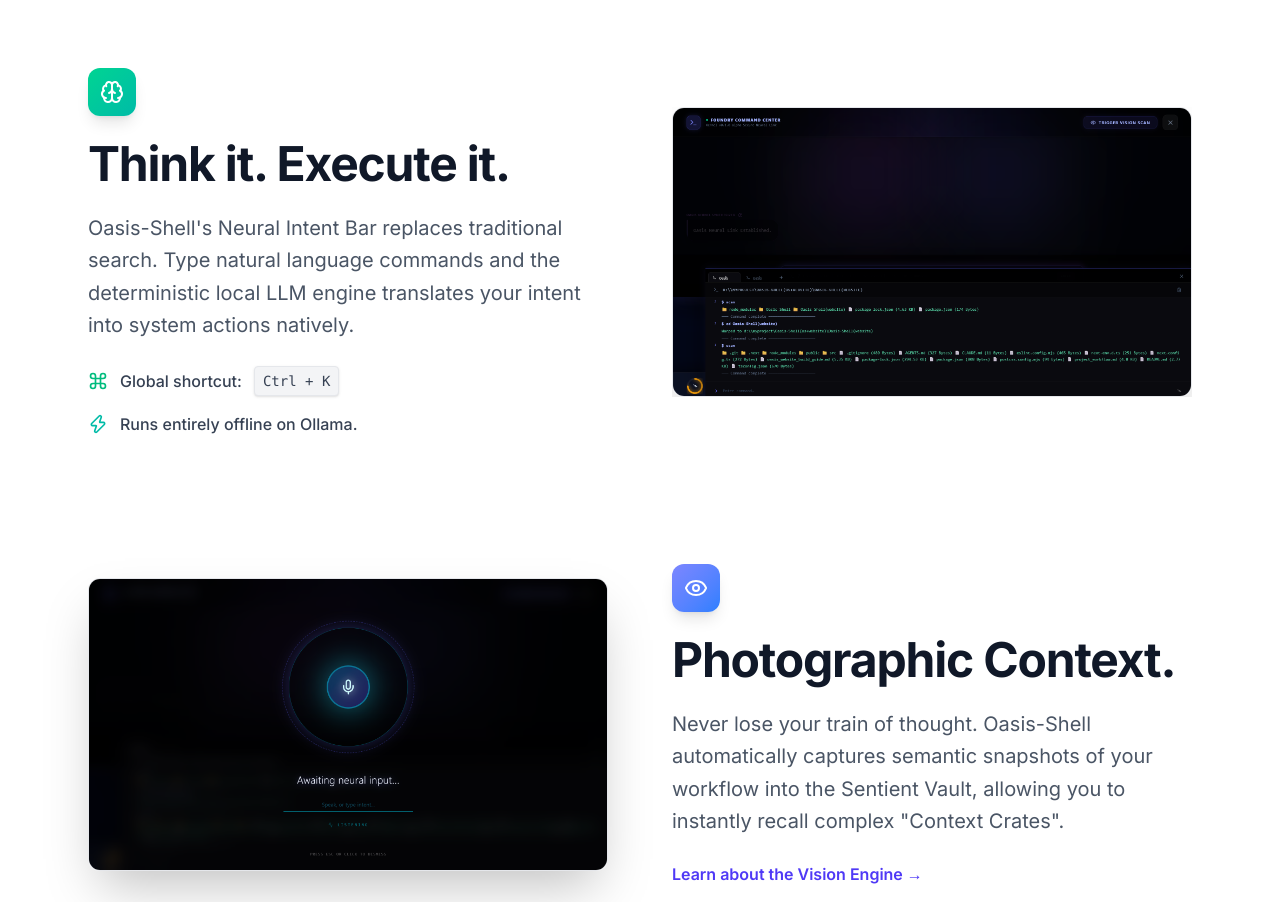
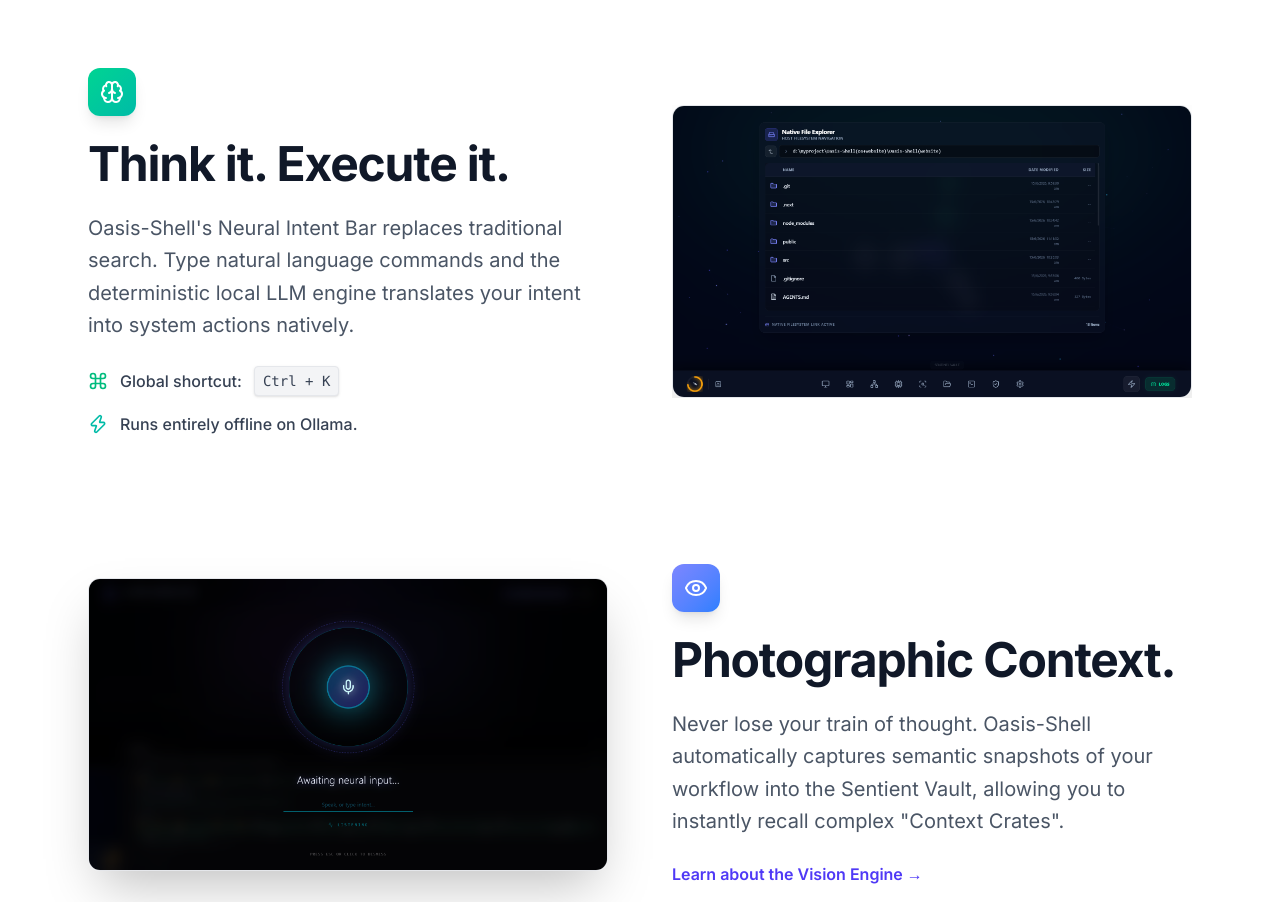
Before and after one commit to jibin7jose/Oasis-Shell-w, a Next.js app: page / in a window 1280 px wide. Shown: the part 1595-2497 px from the top of the page. Built offline with nearby package versions, Linux system fonts and the light colour scheme.

Commit message:
fix: update Neural Intent Bar screenshot to correct image

```diff
--- a/src/components/Features.tsx
+++ b/src/components/Features.tsx
@@ -27,7 +27,7 @@
               Think it. Execute it.
             </h2>
             <p className="text-xl text-gray-600 dark:text-gray-400 mb-6 leading-relaxed">
-              Oasis-Shell's Neural Intent Bar replaces traditional search. Type natural language commands and the deterministic local LLM engine translates your intent into system actions natively.
+              Oasis-Shell&apos;s Neural Intent Bar replaces traditional search. Type natural language commands and the deterministic local LLM engine translates your intent into system actions natively.
             </p>
             <ul className="space-y-4">
               <li className="flex items-center gap-3 text-gray-700 dark:text-gray-300 font-medium">
@@ -45,7 +45,7 @@
             transition={{ duration: 0.6 }}
             className="relative overflow-hidden"
           >
-            <img src="/Screenshot 2026-06-15 111005.png" alt="Oasis-Shell Terminal Integration" className="w-full h-auto rounded-xl shadow-2xl border border-gray-200 dark:border-[#333333]"/>
+            <img src="/image.png" alt="Oasis-Shell Terminal Integration" className="w-full h-auto rounded-xl shadow-2xl border border-gray-200 dark:border-[#333333]"/>
           </motion.div>
         </div>
 
```
